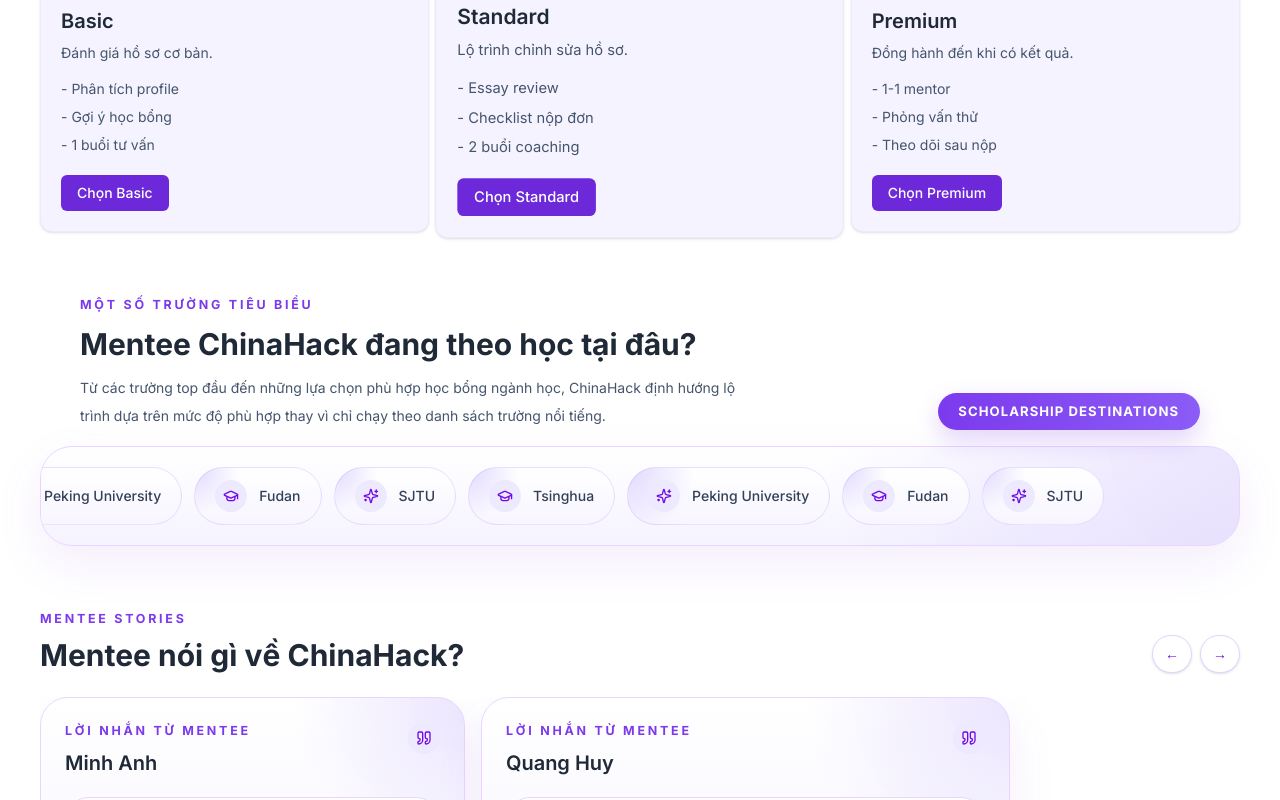
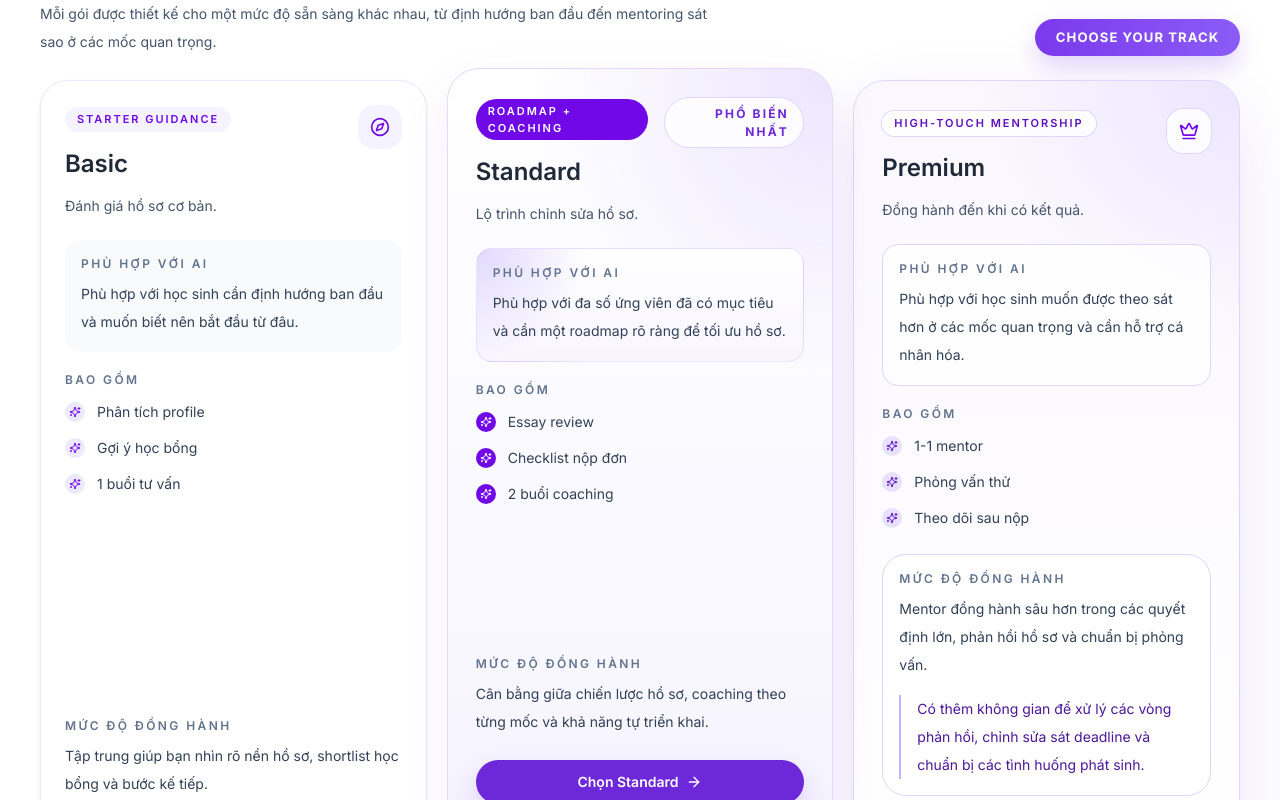
Before and after one commit to dungtt8/nextjs-wordpress-headless-cms, a Next.js app: page / in a window 1280 px wide. Shown: the part 3840-4640 px from the top of the page. Built offline with nearby package versions, Linux system fonts and the light colour scheme.

Commit message:
feat: enhance HomeServices component with detailed service plans and visual elements

```diff
--- a/components/home/home-services.tsx
+++ b/components/home/home-services.tsx
@@ -1,5 +1,6 @@
 "use client";
 
+import { ArrowRight, Compass, Crown, Sparkles } from "lucide-react";
 import { useScrollAnimation } from "@/lib/hooks/use-scroll-animation";
 import type { ServicePlan } from "@/lib/home/types";
 
@@ -9,29 +10,144 @@ interface HomeServicesProps {
 
 export function HomeServices({ plans }: HomeServicesProps) {
     const { ref, isVisible } = useScrollAnimation<HTMLElement>();
+
     return (
         <section id="services" ref={ref} className={`space-y-6 scroll-hidden ${isVisible ? 'scroll-visible' : ''}`}>
-            <h2 className="text-3xl font-bold text-[#1F2937]">Services</h2>
-            <div className="grid gap-4 lg:grid-cols-3">
+            <div className="flex flex-col gap-3 lg:flex-row lg:items-end lg:justify-between">
+                <div>
+                    <p className="poster-eyebrow">Gói đồng hành</p>
+                    <h2 className="mt-2 text-3xl font-bold text-[#1F2937]">Ba cấp độ hỗ trợ, ba cách đồng hành khác nhau</h2>
+                    <p className="mt-3 max-w-2xl text-sm leading-7 text-slate-600">
+                        Mỗi gói được thiết kế cho một mức độ sẵn sàng khác nhau, từ định hướng ban đầu đến mentoring sát sao ở các mốc quan trọng.
+                    </p>
+                </div>
+                <span className="poster-ribbon w-fit">Choose your track</span>
+            </div>
+
+            <div className="grid gap-5 lg:grid-cols-3 lg:items-start">
                 {plans.map((plan, index) => (
                     <article
                         key={plan.id}
-                        className={`rounded-xl border border-violet-100 bg-violet-50 p-5 shadow-sm ${index === 1 ? "lg:scale-105" : ""
-                            }`}
+                        className={[
+                            "flex h-full flex-col overflow-hidden transition-transform duration-300",
+                            plan.id === "sv1"
+                                ? "rounded-[28px] border border-violet-100 bg-white p-6 shadow-sm"
+                                : plan.id === "sv2"
+                                    ? "poster-card rounded-[32px] p-7 shadow-[0_24px_60px_rgba(109,40,217,0.14)] lg:-translate-y-3"
+                                    : "rounded-[32px] border border-violet-200 bg-[radial-gradient(circle_at_top_right,rgba(196,181,253,0.26),transparent_30%),linear-gradient(180deg,#faf7ff,#ffffff)] p-7 shadow-[0_26px_70px_rgba(91,33,182,0.12)]"
+                        ].join(" ")}
                     >
-                        <h3 className="text-xl font-semibold text-[#1F2937]">{plan.name}</h3>
-                        <p className="mt-2 text-sm text-slate-600">{plan.description}</p>
-                        <ul className="mt-4 space-y-2 text-sm text-slate-600">
-                            {plan.features.map((feature) => (
-                                <li key={feature}>- {feature}</li>
-                            ))}
-                        </ul>
+                        <div className="flex items-start justify-between gap-4">
+                            <div>
+                                <span
+                                    className={[
+                                        "inline-flex items-center rounded-full px-3 py-1 text-[11px] font-semibold uppercase tracking-[0.18em]",
+                                        plan.id === "sv1"
+                                            ? "bg-violet-50 text-violet-700"
+                                            : plan.id === "sv2"
+                                                ? "bg-violet-700 text-white"
+                                                : "bg-white/80 text-violet-800 ring-1 ring-violet-200"
+                                    ].join(" ")}
+                                >
+                                    {plan.supportLabel}
+                                </span>
+                                <h3 className="mt-4 text-2xl font-semibold text-[#1F2937]">{plan.name}</h3>
+                            </div>
+
+                            {plan.id === "sv1" ? (
+                                <div className="rounded-2xl bg-violet-50 p-3 text-violet-700">
+                                    <Compass className="h-5 w-5" />
+                                </div>
+                            ) : null}
+
+                            {plan.id === "sv2" ? (
+                                <div className="text-right">
+                                    <span className="poster-badge">{plan.highlightLabel}</span>
+                                </div>
+                            ) : null}
+
+                            {plan.id === "sv3" ? (
+                                <div className="rounded-2xl bg-white/80 p-3 text-violet-700 ring-1 ring-violet-200">
+                                    <Crown className="h-5 w-5" />
+                                </div>
+                            ) : null}
+                        </div>
+
+                        <p className="mt-3 text-sm leading-7 text-slate-600">{plan.description}</p>
+
+                        <div
+                            className={[
+                                "mt-5 rounded-2xl",
+                                plan.id === "sv1"
+                                    ? "bg-slate-50 px-4 py-4"
+                                    : plan.id === "sv2"
+                                        ? "poster-panel px-4 py-4"
+                                        : "border border-violet-200 bg-white/80 px-4 py-4"
+                            ].join(" ")}
+                        >
+                            <p className="text-xs font-semibold uppercase tracking-[0.2em] text-slate-500">Phù hợp với ai</p>
+                            <p className="mt-2 text-sm leading-7 text-slate-700">{plan.audience}</p>
+                        </div>
+
+                        <div className="mt-5 flex-1">
+                            <p className="text-xs font-semibold uppercase tracking-[0.2em] text-slate-500">Bao gồm</p>
+                            <ul className="mt-3 space-y-3 text-sm text-slate-700">
+                                {plan.features.map((feature) => (
+                                    <li key={feature} className="flex items-start gap-3">
+                                        <span
+                                            className={[
+                                                "mt-0.5 inline-flex h-5 w-5 shrink-0 items-center justify-center rounded-full",
+                                                plan.id === "sv1"
+                                                    ? "bg-violet-100 text-violet-700"
+                                                    : plan.id === "sv2"
+                                                        ? "bg-violet-700 text-white"
+                                                        : "bg-violet-200/70 text-violet-800"
+                                            ].join(" ")}
+                                        >
+                                            <Sparkles className="h-3 w-3" />
+                                        </span>
+                                        <span className="leading-6">{feature}</span>
+                                    </li>
+                                ))}
+                            </ul>
+                        </div>
+
+                        <div
+                            className={[
+                                "mt-6",
+                                plan.id === "sv3" ? "rounded-[24px] border border-violet-200 bg-white/85 p-4" : ""
+                            ].join(" ")}
+                        >
+                            <p className="text-xs font-semibold uppercase tracking-[0.2em] text-slate-500">Mức độ đồng hành</p>
+                            <p className="mt-2 text-sm leading-7 text-slate-700">{plan.supportNote}</p>
+
+                            {plan.premiumNote ? (
+                                <p className="mt-4 border-l-2 border-violet-300 pl-4 text-sm leading-7 text-violet-900">
+                                    {plan.premiumNote}
+                                </p>
+                            ) : null}
+                        </div>
+
                         <a
                             href={plan.ctaHref}
-                            className="mt-5 inline-flex rounded-md bg-[#6D28D9] px-4 py-2 text-sm font-medium text-white transition active:scale-95"
+                            className={[
+                                "mt-6 inline-flex items-center justify-center gap-2 rounded-full px-5 py-3 text-sm font-semibold transition active:scale-95",
+                                plan.id === "sv1"
+                                    ? "border border-violet-200 bg-white text-violet-700 hover:border-violet-300"
+                                    : plan.id === "sv2"
+                                        ? "bg-[#6D28D9] text-white shadow-[0_14px_30px_rgba(109,40,217,0.22)]"
+                                        : "bg-[#1F1636] text-white shadow-[0_14px_30px_rgba(31,22,54,0.18)]"
+                            ].join(" ")}
                         >
                             {plan.ctaText}
+                            <ArrowRight className="h-4 w-4" />
                         </a>
+
+                        {plan.id === "sv2" && index === 1 ? (
+                            <p className="mt-4 text-xs font-medium text-violet-700">
+                                Cân bằng tốt giữa chiến lược hồ sơ, coaching và khả năng tự triển khai.
+                            </p>
+                        ) : null}
                     </article>
                 ))}
             </div>
--- a/lib/home/content.ts
+++ b/lib/home/content.ts
@@ -149,6 +149,9 @@ export const fallbackHomeContent: HomeContent = {
             id: "sv1",
             name: "Basic",
             description: "Đánh giá hồ sơ cơ bản.",
+            audience: "Phù hợp với học sinh cần định hướng ban đầu và muốn biết nên bắt đầu từ đâu.",
+            supportLabel: "Starter guidance",
+            supportNote: "Tập trung giúp bạn nhìn rõ nền hồ sơ, shortlist học bổng và bước kế tiếp.",
             features: ["Phân tích profile", "Gợi ý học bổng", "1 buổi tư vấn"],
             ctaText: "Chọn Basic",
             ctaHref: "#lead-form",
@@ -157,18 +160,26 @@ export const fallbackHomeContent: HomeContent = {
             id: "sv2",
             name: "Standard",
             description: "Lộ trình chỉnh sửa hồ sơ.",
+            audience: "Phù hợp với đa số ứng viên đã có mục tiêu và cần một roadmap rõ ràng để tối ưu hồ sơ.",
+            supportLabel: "Roadmap + coaching",
+            supportNote: "Cân bằng giữa chiến lược hồ sơ, coaching theo từng mốc và khả năng tự triển khai.",
             features: ["Essay review", "Checklist nộp đơn", "2 buổi coaching"],
             ctaText: "Chọn Standard",
             ctaHref: "#lead-form",
+            highlightLabel: "Phổ biến nhất",
             isFeatured: true,
         },
         {
             id: "sv3",
             name: "Premium",
             description: "Đồng hành đến khi có kết quả.",
+            audience: "Phù hợp với học sinh muốn được theo sát hơn ở các mốc quan trọng và cần hỗ trợ cá nhân hóa.",
+            supportLabel: "High-touch mentorship",
+            supportNote: "Mentor đồng hành sâu hơn trong các quyết định lớn, phản hồi hồ sơ và chuẩn bị phỏng vấn.",
             features: ["1-1 mentor", "Phỏng vấn thử", "Theo dõi sau nộp"],
             ctaText: "Chọn Premium",
             ctaHref: "#lead-form",
+            premiumNote: "Có thêm không gian để xử lý các vòng phản hồi, chỉnh sửa sát deadline và chuẩn bị các tình huống phát sinh.",
         },
     ],
     universities: [
--- a/lib/home/types.ts
+++ b/lib/home/types.ts
@@ -55,10 +55,15 @@ export interface ServicePlan {
     id: string;
     name: string;
     description: string;
+    audience: string;
+    supportLabel: string;
+    supportNote: string;
     features: string[];
     ctaText: string;
     ctaHref: string;
+    highlightLabel?: string;
     isFeatured?: boolean;
+    premiumNote?: string;
 }
 
 export interface UniversityLogo {
```
